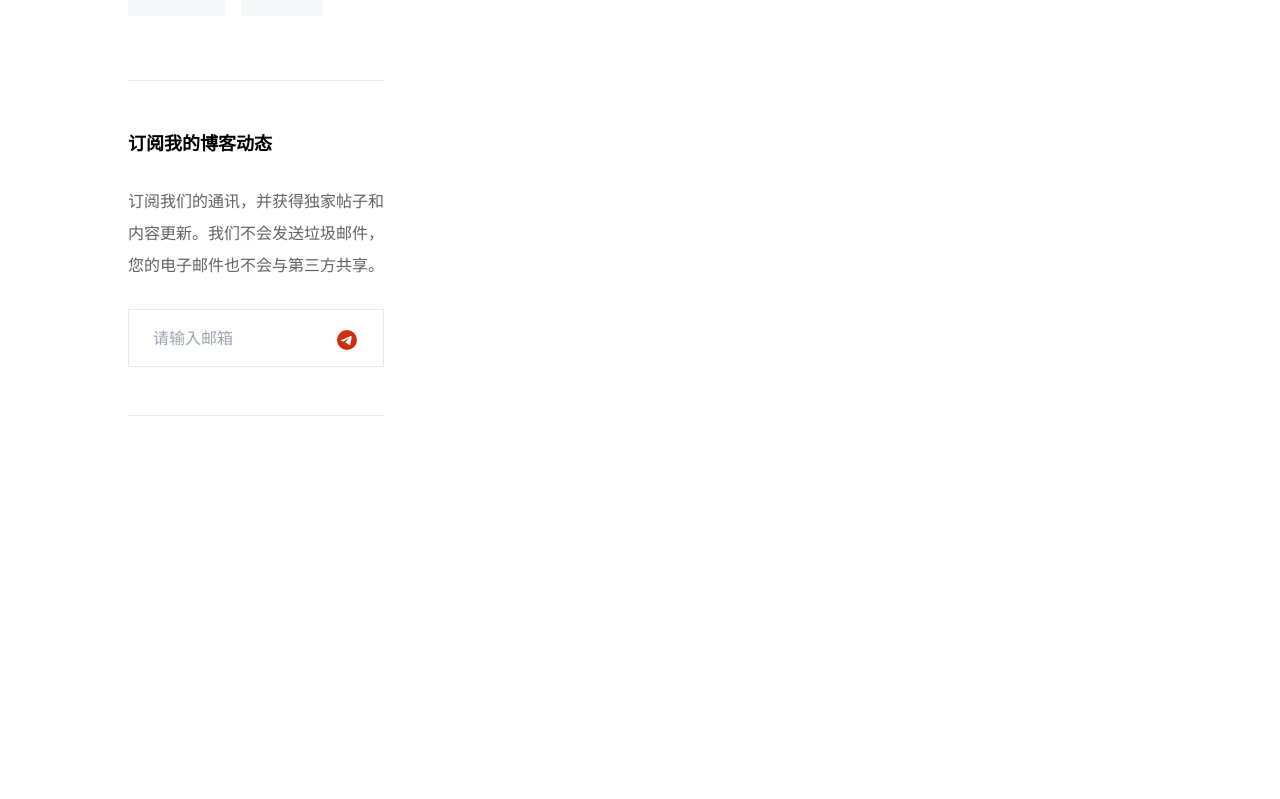
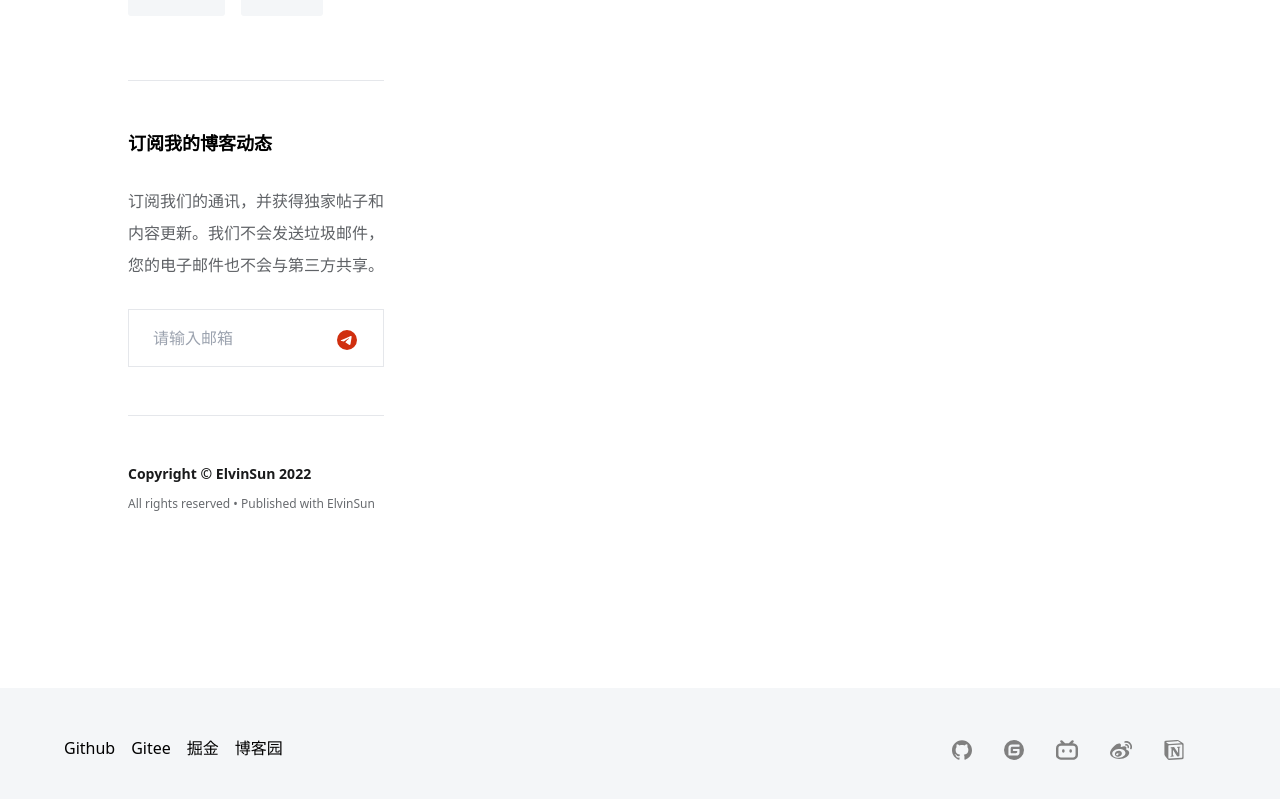
Before and after one commit to fightingsun/blog, a Nuxt app: page / in a window 1280 px wide. Shown: the part 1470-2269 px from the top of the page. Before the commit the page ends 2014 px from the top, so only its background shows below. Built offline with nearby package versions, Linux system fonts and the light colour scheme.

Commit message:
feat: 新增底部样式

```diff
--- a/app.vue
+++ b/app.vue
@@ -28,6 +28,24 @@ const social = [
     link: "https://notion.com",
     icon: "simple-icons:notion",
     size: "20px",
+  },
+];
+const footerLink = [
+  {
+    label: "Github",
+    link: "/",
+  },
+  {
+    label: "Gitee",
+    link: "/",
+  },
+  {
+    label: "掘金",
+    link: "/",
+  },
+  {
+    label: "博客园",
+    link: "/",
   },
 ];
 </script>
@@ -61,7 +79,7 @@ const social = [
       </button>
     </div>
   </header>
-  <div
+  <main
     class="mx-auto flex w-4/5 max-w-screen-xl flex-row justify-between pt-10 pb-32"
   >
     <!-- 侧边栏 -->
@@ -116,6 +134,7 @@ const social = [
       <section class="border-b py-12">
         <tag-list />
       </section>
+      <!-- 订阅 -->
       <section class="border-b py-12">
         <h3 class="mb-7 text-lg font-semibold">订阅我的博客动态</h3>
         <p class="mb-7 text-base leading-8" style="color: #5f6266">
@@ -136,12 +155,45 @@ const social = [
           </button>
         </div>
       </section>
+      <!-- copyright -->
+      <section class="py-12">
+        <p class="mb-3 text-sm font-semibold" style="color: #1a1b1c">
+          Copyright © ElvinSun 2022
+        </p>
+        <p class="text-xs" style="color: #686b6f">
+          All rights reserved • Published with ElvinSun
+        </p>
+      </section>
     </aside>
     <!-- 内容 -->
     <section class="basis-8/12">
       <NuxtPage />
     </section>
-  </div>
+  </main>
+  <footer
+    class="flex justify-between px-16 py-12"
+    style="background-color: #f4f6f8"
+  >
+    <!-- 导航链接 -->
+    <nav>
+      <ul class="flex">
+        <li v-for="item in footerLink" :key="item.label" class="mr-4">
+          <a :href="item.link">{{ item.label }}</a>
+        </li>
+      </ul>
+    </nav>
+    <!-- 社交链接 -->
+    <section class="flex">
+      <a
+        v-for="item in social"
+        :key="item.icon"
+        :href="item.link"
+        class="social-link mr-8"
+      >
+        <Icon :name="item.icon" :size="item.size" :style="{ color: 'grey' }" />
+      </a>
+    </section>
+  </footer>
 </template>
 
 <style>
```
